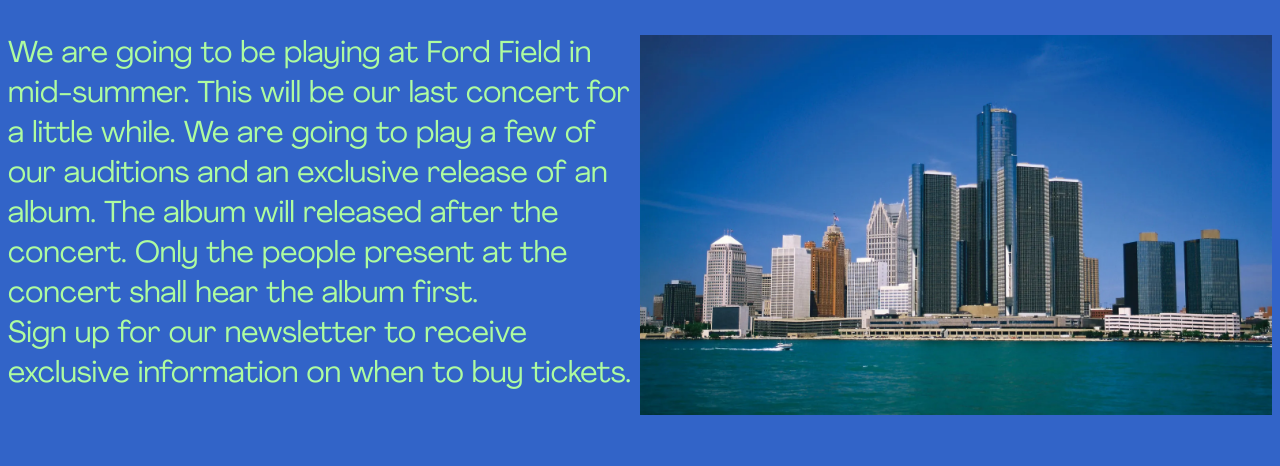
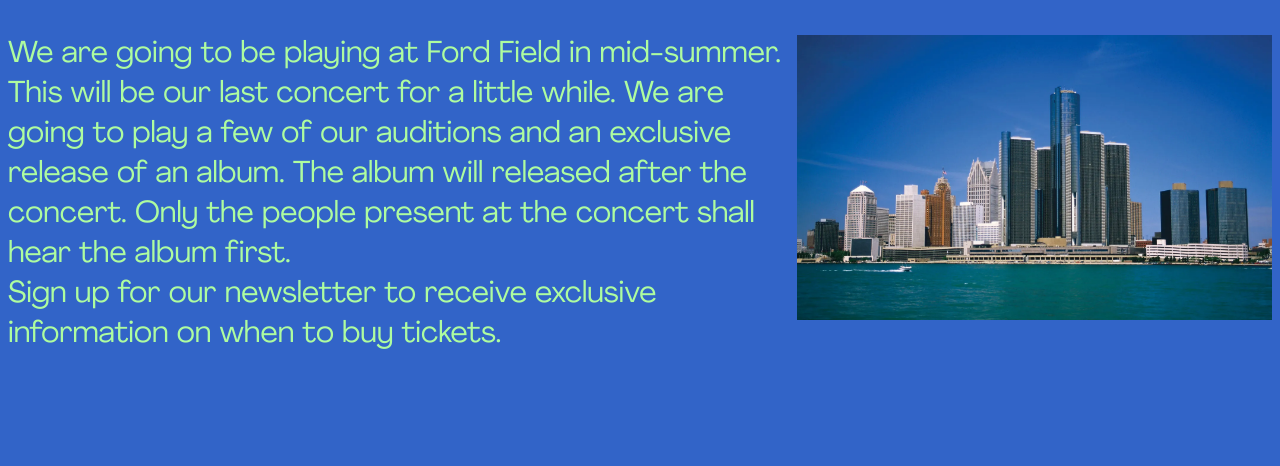
Before and after one commit to Goose457/Goose457.github.io, a plain HTML site: page concerts.html in a window 1280 px wide. Shown: the part 285-751 px from the top of the page. Drawn offline with Linux system fonts and the light colour scheme.

Commit message:
Add files via upload

```diff
--- a/concerts.html
+++ b/concerts.html
@@ -22,7 +22,7 @@
     <main class="concerts">
       <div class="lightGreenText">
         <h2>Going live in Detroit in the summer!</h2>
-        <img src="Detroit.png" alt="Detroit skyline" width="50%">
+        <img src="Detroit.png" alt="Detroit skyline" width="475">
         <p>
           We are going to be playing at Ford Field in mid-summer. This will be
           our last concert for a little while. We are going to play a few of our
```
